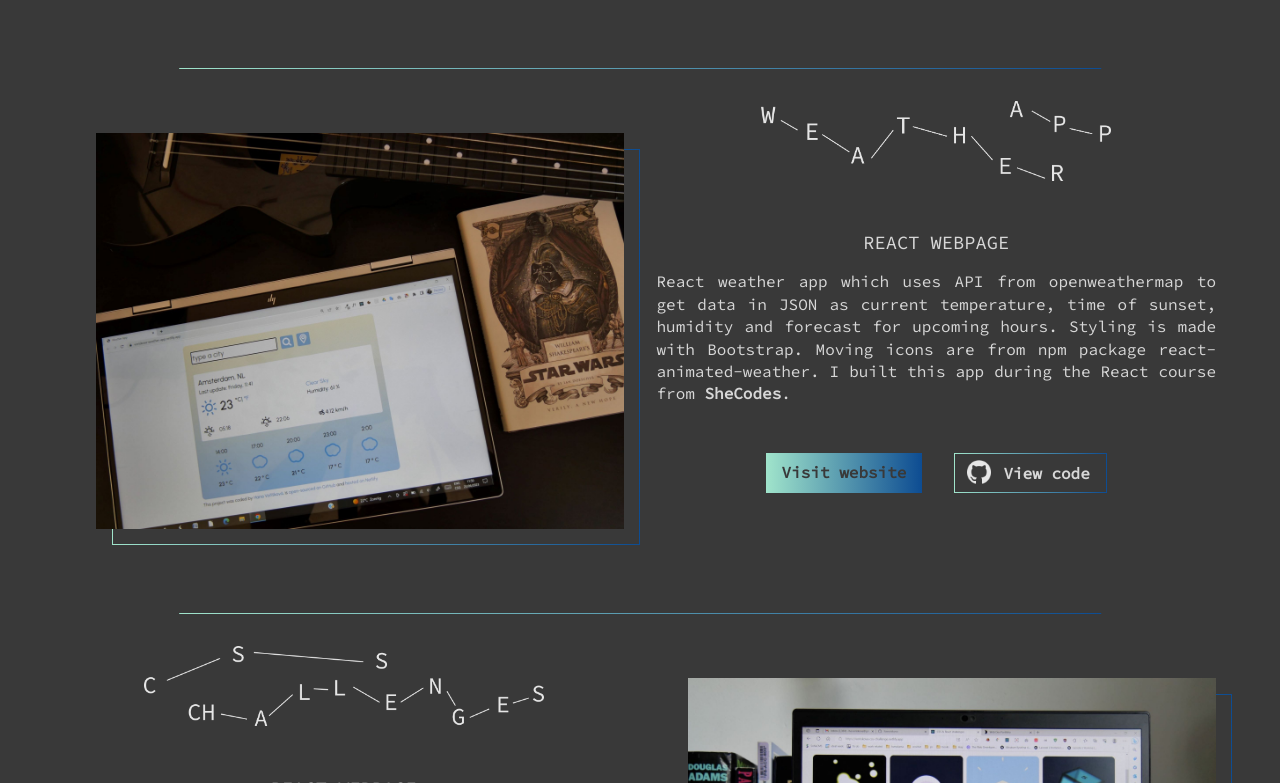
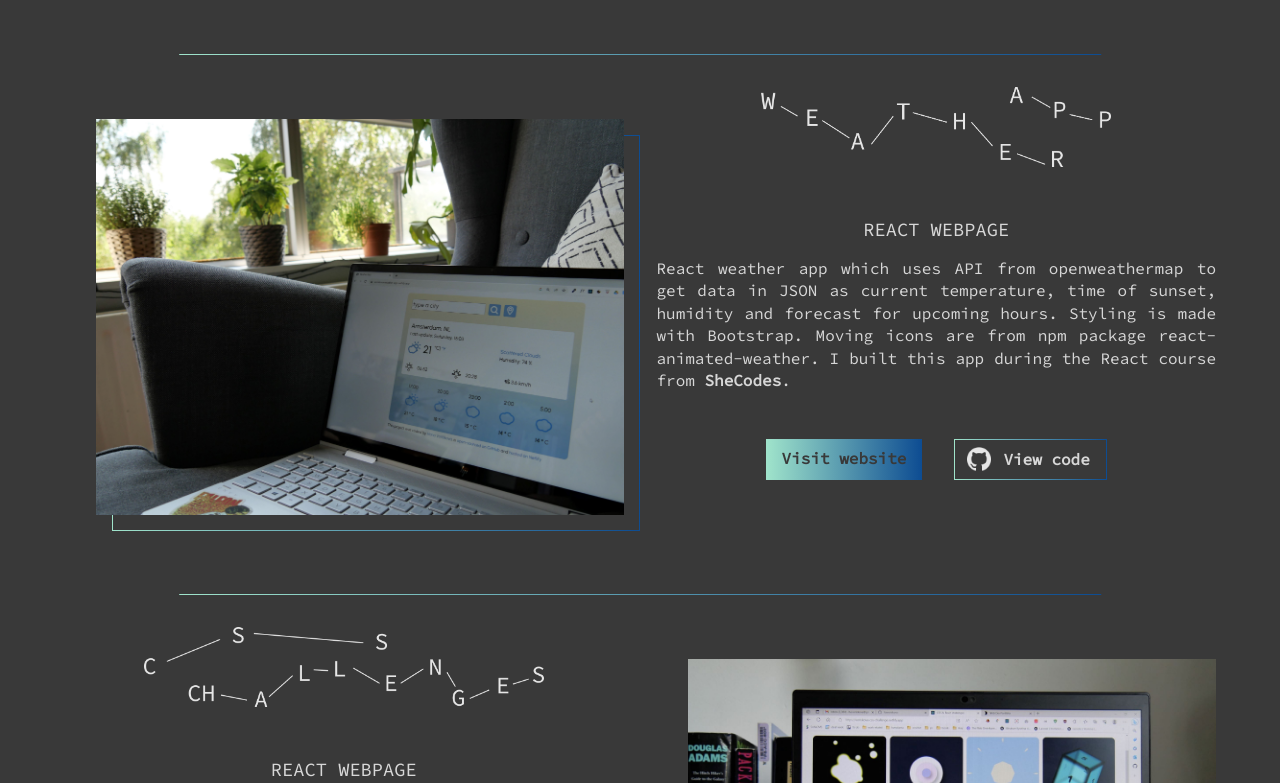
Before and after one commit to havoriskova/portfolio, a React (Create React App) app in the folder 01-portfolio/: page /projects in a window 1280 px wide. Shown: the part 1777-2560 px from the top of the page. Built offline with nearby package versions, Linux system fonts and the light colour scheme; the HTML template or start-up script is replaced by a standard one.

Commit message:
starting to create a gallery component
- component Gallery will receive url of webpage and url of images for PC width
- component will create the pictures for PC width inc. frame (for both About and Projects sections), and the gallery, inc. controls (left, right)

```diff
--- a/01-portfolio/src/App.css
+++ b/01-portfolio/src/App.css
@@ -549,10 +549,12 @@ filter: var(--light-color-filter-from-black);
         aspect-ratio: 4/3;
         margin: 0;
         position: relative;
+        display: grid;
     }
 
     .aboutImg, .desktop-pictures-container img {
         width: 100%;
+        position: absolute;
     }
 
     .desktop-pictures-container img {
@@ -566,21 +568,18 @@ filter: var(--light-color-filter-from-black);
     }
 
 
-    .aboutImageContainer::after, .desktop-pictures-container::after {
-        display: inline-block;
+    .aboutImageContainer .frame, .desktop-pictures-container .frame {
         width: 100%;
         aspect-ratio: 4/3;
         position: absolute;
         left: 1rem;
         top: 1rem;
-        content: '';
         border: solid var(--color-text) .1rem;
         border-image-slice: 1;
         border-image-source: linear-gradient(to left, var(--darkest-color), var(--light-color));
-        z-index: -1;
     }
 
-    .light-mode .aboutImageContainer::after, .light-mode .desktop-pictures-container::after  {
+    .light-mode .aboutImageContainer .frame, .light-mode .desktop-pictures-container .frame  {
         border-image-slice: 0;
         border-image-source: none;
     }
--- a/01-portfolio/src/components/projects/Weather.js
+++ b/01-portfolio/src/components/projects/Weather.js
@@ -2,6 +2,7 @@ import headerWeather from '../../img/headers/WEATHER_APP_5_rem.png';
 import githubLogo from '../../img/github-logo.png';
 import phonePhotoWeather from '../../img/weather-for-phones.jpg';
 import weatherForDesktop from '../../img/photos-for-scrolling/weather.jpg';
+import weatherForDesktopTwo from '../../img/photos-for-scrolling/weatherTwoGallery.JPG';
 import {useState} from 'react';
 
 const Weather = ({url}) => {
@@ -58,7 +59,13 @@ const Weather = ({url}) => {
             </div>
             <div className="col-2">
                 <div className='desktop-pictures-container'>
+                    <div className='frame'></div>
                     <img alt='weather app' src={weatherForDesktop} loading="lazy" onClick={showPicture}/>
+                    <img alt='weather app' src={weatherForDesktopTwo} loading="lazy" onClick={showPicture}/>
+                    <div className='gallery-controls'>
+                        <span></span>
+                        <span></span>
+                    </div>
                 </div>
             </div>
 
```
Also changed, not shown: 01-portfolio/src/components/Gallery.js (added, +14 -0 lines).
